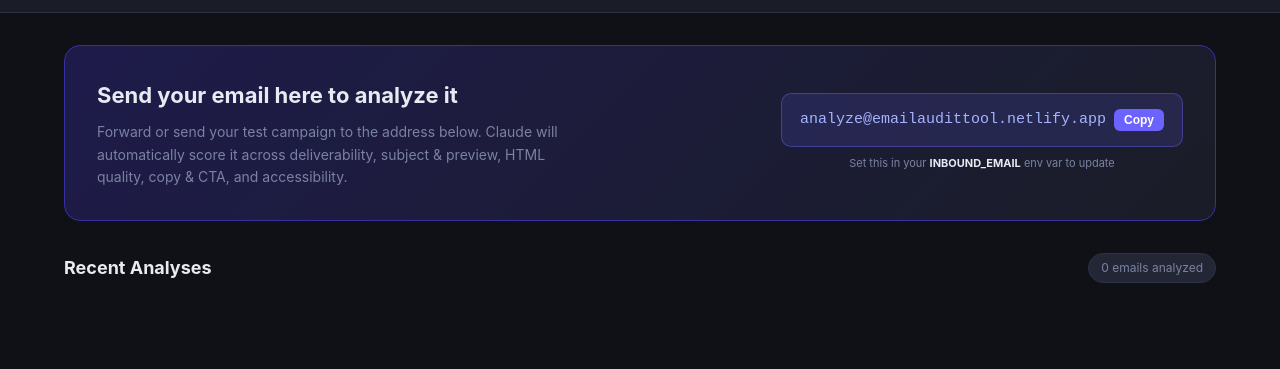
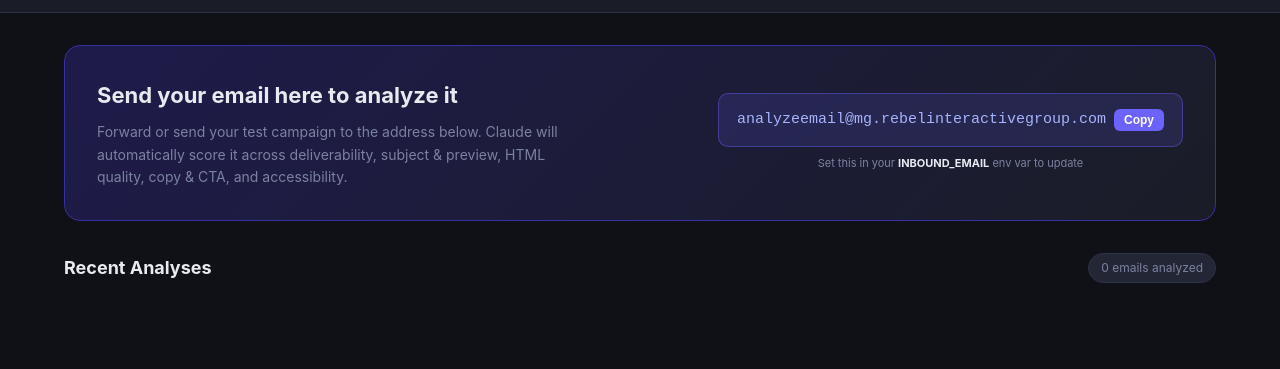
Before and after one commit to rebel-davidb/ecrm-audit-tool, a website: page public/index.html in a window 1280 px wide. Shown: the part 51-420 px from the top of the page. Drawn offline with nearby package versions, Linux system fonts and the light colour scheme; no server answers.

Commit message:
update the send to address

```diff
--- a/public/index.html
+++ b/public/index.html
@@ -402,7 +402,7 @@
       </div>
       <div>
         <div class="email-address-box" id="inboxAddress">
-          <span id="inboxAddr">analyze@emailaudittool.netlify.app</span>
+          <span id="inboxAddr">analyzeemail@mg.rebelinteractivegroup.com</span>
           <button class="copy-btn" id="copyBtn" onclick="copyEmail()">Copy</button>
         </div>
         <p style="font-size:11px; color:var(--muted); margin-top:8px; text-align:center;">
@@ -741,7 +741,7 @@
   <script>
     // Set the inbound email address from env variable (injected at build time if needed)
     // Or update the placeholder text to match your actual Mailgun address
-    const INBOUND_EMAIL = window.INBOUND_EMAIL || 'analyze@emailaudittool.netlify.app';
+    const INBOUND_EMAIL = window.INBOUND_EMAIL || 'analyzeemail@mg.rebelinteractivegroup.com';
     document.getElementById('inboxAddr').textContent = INBOUND_EMAIL;
 
     function copyEmail() {
```
